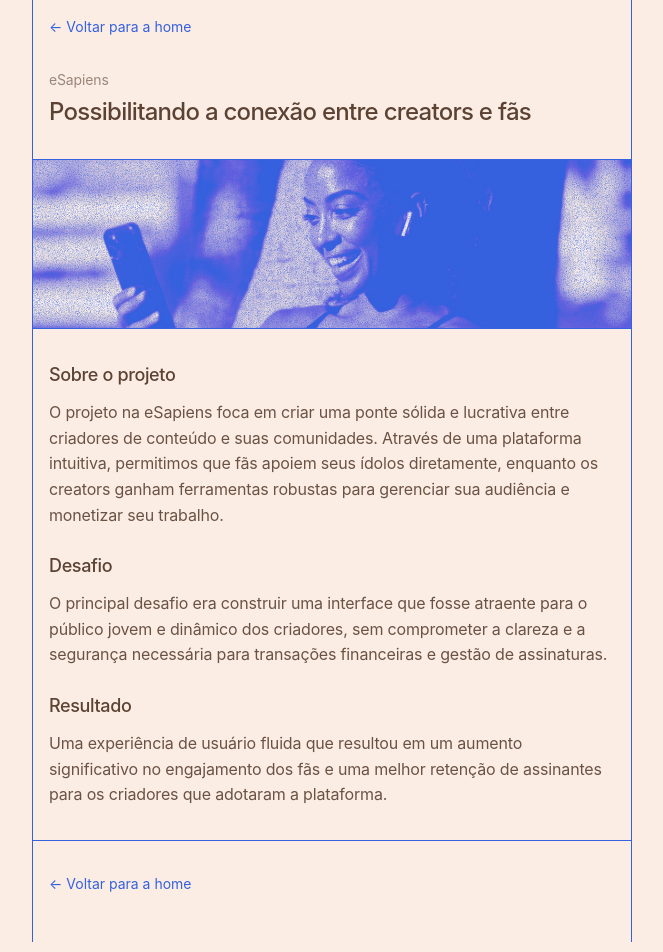
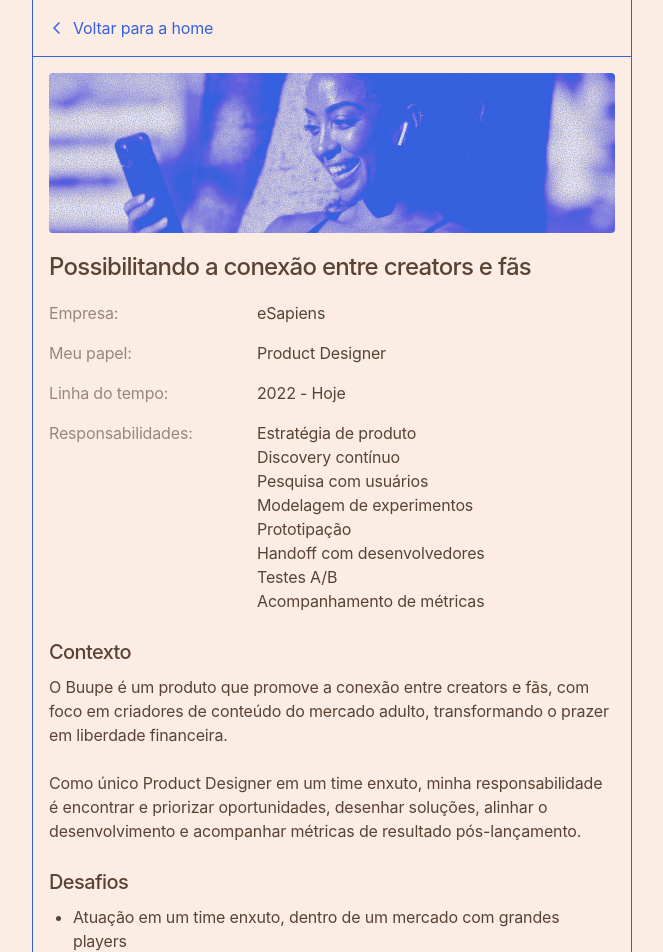
Before and after one commit to gabrielmend99/portfolio, a Next.js app in the folder portfolio/: page /projeto-esapiens in a window 1280 px wide. Shown: the top 952 px of the page, without its empty margins (308-971 px from the left). Built offline with nearby package versions, Linux system fonts and the light colour scheme.

Commit message:
uploading new files

```diff
--- a/portfolio/src/app/page.js
+++ b/portfolio/src/app/page.js
@@ -33,6 +33,7 @@ export default function Home() {
         </div>
       </header>
 
+      <main className={styles.mainContent}>
         {/* Intro */}
         <section className={styles.intro}>
           <h1 className={styles.greeting}>Oi, eu sou o Gabriel 👋</h1>
@@ -86,12 +87,13 @@ export default function Home() {
             </a>
           </div>
         </section>
+      </main>
 
       <div className={styles.divider}></div>
 
       {/* Footer */}
       <footer className={styles.footer}>
-        <p>Feito rapidinho mas com carinho por eu mesmo 🙃</p>
+        <p className={styles.footerText}>Feito rapidinho mas com carinho por eu mesmo 🙃</p>
       </footer>
     </div>
   )
--- a/portfolio/src/app/page.module.css
+++ b/portfolio/src/app/page.module.css
@@ -2,13 +2,24 @@
 .container {
   max-width: 600px;
   margin: 0 auto;
-  padding: 16px 16px 16px;
+  padding-top: 32px;
   border-left: 1px solid var(--accent);
   border-right: 1px solid var(--accent);
+  min-height: 100vh;
+  display: flex;
+  flex-direction: column;
+}
+
+.mainContent {
+  padding: 16px;
+  display: flex;
+  flex-direction: column;
+  gap: 32px;
 }
 
 /* Header */
 .header {
+  padding: 48px 16px 0;
   display: flex;
   justify-content: center;
 }
@@ -17,7 +28,6 @@
   display: flex;
   align-items: center;
   justify-content: space-between;
-  box-sizing: border-box;
   width: 100%;
 }
 
@@ -49,7 +59,6 @@
 
 .linkedinBtn:hover {
   background-color: #fff;
-  color: var(--accent);
 }
 
 .icon {
@@ -60,32 +69,32 @@
 
 /* Intro */
 .intro {
-  margin-top: 32px;
+  display: flex;
+  flex-direction: column;
+  gap: 16px;
 }
 
 .greeting {
-  font-size: 20px;
+  font-size: 24px;
   font-weight: 500;
   letter-spacing: -0.6px;
-  margin-bottom: 16px;
 }
 
 .bio {
   font-size: 16px;
   line-height: 24px;
   letter-spacing: -0.16px;
-  margin-bottom: 8px;
-}
-
-.bio:last-of-type {
-  margin-bottom: 0;
 }
 
 /* Divisor */
 .divider {
   height: 1px;
   background-color: var(--accent);
-  margin: 32px -16px;
+  width: auto;
+}
+
+.mainContent .divider {
+  margin: 0 -16px;
 }
 
 /* Seção de projetos */
@@ -106,16 +115,12 @@
   border: 1px solid var(--accent);
   border-radius: 4px;
   overflow: hidden;
-  transition: transform 0.2s ease;
+  transition: transform 0.2s ease, background-color 0.2s ease;
 }
 
 .projectCard:hover {
   transform: translateY(-2px);
   background-color: #fff;
-}
-
-.projectCard:hover .projectTitle {
-  color: var(--accent);
 }
 
 .projectImage {
@@ -129,18 +134,18 @@
   width: 100%;
   height: 100%;
   object-fit: cover;
-  object-position: center;
 }
 
 .projectInfo {
   padding: 16px;
+  display: flex;
+  flex-direction: column;
+  gap: 8px;
 }
 
 .projectCompany {
-  display: block;
   font-size: 14px;
   opacity: 0.6;
-  margin-bottom: 4px;
   letter-spacing: -0.14px;
 }
 
@@ -175,7 +180,6 @@
 .contactButtons {
   display: flex;
   gap: 16px;
-  margin-top: 8px;
 }
 
 .btn {
@@ -194,28 +198,23 @@
 
 .btn:hover {
   background-color: #fff;
-  color: var(--accent);
 }
 
 /* Footer */
 .footer {
+  padding: 16px;
   text-align: center;
-  margin-top: 32px;
+  margin-top: auto;
 }
 
-.footer p {
+.footerText {
   font-size: 12px;
-  line-height: 16px;
   letter-spacing: -0.12px;
   opacity: 0.8;
 }
 
 /* Responsivo */
 @media (max-width: 640px) {
-  .container {
-    padding: 32px 16px 16px;
-  }
-
   .contactButtons {
     flex-direction: column;
   }
--- a/portfolio/src/app/projeto-esapiens/page.js
+++ b/portfolio/src/app/projeto-esapiens/page.js
@@ -6,16 +6,17 @@ import styles from './projeto.module.css'
 export default function ProjetoEsapiens() {
   return (
     <div className={styles.container}>
+      <header className={styles.header}>
         <Link href="/" className={styles.backLink}>
-        ← Voltar para a home
+          <img src="/assets/icon-arrow-left.svg" alt="" className={styles.backIcon} />
+          Voltar para a home
         </Link>
-
-      <header className={styles.header}>
-        <span className={styles.company}>eSapiens</span>
-        <h1 className={styles.title}>Possibilitando a conexão entre creators e fãs</h1>
       </header>
 
-      <div className={styles.imageSection}>
+      <div className={styles.divider}></div>
+
+      <main className={styles.mainContent}>
+        <div className={styles.featuredImageContainer}>
           <img
             src="/assets/project-1.jpg"
             alt="Conexão entre creators e fãs"
@@ -23,39 +24,63 @@ export default function ProjetoEsapiens() {
           />
         </div>
 
-      <div className={styles.content}>
-        <section>
-          <h2 className={styles.sectionTitle}>Sobre o projeto</h2>
-          <p className={styles.text}>
-            O projeto na eSapiens foca em criar uma ponte sólida e lucrativa entre criadores de conteúdo e suas comunidades.
-            Através de uma plataforma intuitiva, permitimos que fãs apoiem seus ídolos diretamente,
-            enquanto os creators ganham ferramentas robustas para gerenciar sua audiência e monetizar seu trabalho.
-          </p>
+        <h1 className={styles.title}>Possibilitando a conexão entre creators e fãs</h1>
+
+        <section className={styles.summarySection}>
+          <div className={styles.summaryRow}>
+            <span className={styles.summaryLabel}>Empresa:</span>
+            <span className={styles.summaryValue}>eSapiens</span>
+          </div>
+          <div className={styles.summaryRow}>
+            <span className={styles.summaryLabel}>Meu papel:</span>
+            <span className={styles.summaryValue}>Product Designer</span>
+          </div>
+          <div className={styles.summaryRow}>
+            <span className={styles.summaryLabel}>Linha do tempo:</span>
+            <span className={styles.summaryValue}>2022 - Hoje</span>
+          </div>
+          <div className={styles.summaryRow}>
+            <span className={styles.summaryLabel}>Responsabilidades:</span>
+            <div className={styles.summaryValue}>
+              <ul className={styles.summaryList}>
+                <li>Estratégia de produto</li>
+                <li>Discovery contínuo</li>
+                <li>Pesquisa com usuários</li>
+                <li>Modelagem de experimentos</li>
+                <li>Prototipação</li>
+                <li>Handoff com desenvolvedores</li>
+                <li>Testes A/B</li>
+                <li>Acompanhamento de métricas</li>
+              </ul>
+            </div>
+          </div>
         </section>
 
         <section>
-          <h2 className={styles.sectionTitle}>Desafio</h2>
-          <p className={styles.text}>
-            O principal desafio era construir uma interface que fosse atraente para o público jovem e dinâmico dos criadores,
-            sem comprometer a clareza e a segurança necessária para transações financeiras e gestão de assinaturas.
-          </p>
+          <h2 className={styles.sectionTitle}>Contexto</h2>
+          <div className={styles.textContent}>
+            <p>O Buupe é um produto que promove a conexão entre creators e fãs, com foco em criadores de conteúdo do mercado adulto, transformando o prazer em liberdade financeira.</p>
+            <br />
+            <p>Como único Product Designer em um time enxuto, minha responsabilidade é encontrar e priorizar oportunidades, desenhar soluções, alinhar o desenvolvimento e acompanhar métricas de resultado pós-lançamento.</p>
+          </div>
         </section>
 
         <section>
-          <h2 className={styles.sectionTitle}>Resultado</h2>
-          <p className={styles.text}>
-            Uma experiência de usuário fluida que resultou em um aumento significativo no engajamento dos fãs
-            e uma melhor retenção de assinantes para os criadores que adotaram a plataforma.
-          </p>
+          <h2 className={styles.sectionTitle}>Desafios</h2>
+          <ul className={styles.challengesList}>
+            <li>Atuação em um time enxuto, dentro de um mercado com grandes players</li>
+            <li>Descobrir e priorizar demandas de dois lados: fãs e creators</li>
+            <li>Trabalhar com foco em crescimento, levando um produto da fase de product-market fit para a maturidade</li>
+            <li>Concretizar um rebranding sem impactar negativamente a percepção dos usuários</li>
+            <li>Trabalhar em um produto estigmatizado, com diversas restrições</li>
+          </ul>
         </section>
-      </div>
+      </main>
 
       <div className={styles.divider}></div>
 
       <footer className={styles.footer}>
-        <Link href="/" className={styles.backLink}>
-          ← Voltar para a home
-        </Link>
+        <p className={styles.footerText}>Feito rapidinho mas com carinho por eu mesmo 🙃</p>
       </footer>
     </div>
   )
--- a/portfolio/src/app/projeto-esapiens/projeto.module.css
+++ b/portfolio/src/app/projeto-esapiens/projeto.module.css
@@ -1,10 +1,18 @@
 .container {
   max-width: 600px;
   margin: 0 auto;
-  padding: 16px;
   border-left: 1px solid var(--accent);
   border-right: 1px solid var(--accent);
   min-height: 100vh;
+  display: flex;
+  flex-direction: column;
+}
+
+.header {
+  padding: 16px;
+  display: flex;
+  align-items: center;
+  gap: 16px;
 }
 
 .backLink {
@@ -12,8 +20,8 @@
   align-items: center;
   gap: 8px;
   color: var(--accent);
-  font-size: 14px;
-  margin-bottom: 32px;
+  font-size: 16px;
+  letter-spacing: -0.16px;
   transition: opacity 0.2s ease;
 }
 
@@ -21,64 +29,125 @@
   opacity: 0.7;
 }
 
-.header {
-  margin-bottom: 32px;
+.backIcon {
+  width: 16px;
+  height: 16px;
 }
 
-.company {
-  display: block;
-  font-size: 14px;
-  opacity: 0.6;
-  margin-bottom: 8px;
-  letter-spacing: -0.14px;
+.divider {
+  height: 1px;
+  background-color: var(--accent);
+  width: 100%;
+}
+
+.mainContent {
+  padding: 16px;
+  display: flex;
+  flex-direction: column;
+  gap: 16px;
+}
+
+.featuredImageContainer {
+  height: 160px;
+  width: 100%;
+  border-radius: 4px;
+  overflow: hidden;
+  position: relative;
+}
+
+.projectImage {
+  width: 100%;
+  height: 100%;
+  object-fit: cover;
 }
 
 .title {
   font-size: 24px;
   font-weight: 500;
+  color: var(--text-primary);
   letter-spacing: -0.72px;
-  line-height: 1.2;
 }
 
-.imageSection {
-  margin: 0 -16px 32px;
-  border-top: 1px solid var(--accent);
-  border-bottom: 1px solid var(--accent);
+.summarySection {
+  display: flex;
+  flex-direction: column;
+  gap: 16px;
+  font-size: 16px;
+  line-height: 24px;
+  letter-spacing: -0.16px;
 }
 
-.projectImage {
-  width: 100%;
-  height: auto;
-  display: block;
+.summaryRow {
+  display: flex;
+  gap: 8px;
 }
 
-.content {
-  display: flex;
-  flex-direction: column;
-  gap: 24px;
+.summaryLabel {
+  width: 200px;
+  opacity: 0.6;
+  flex-shrink: 0;
+}
+
+.summaryValue {
+  flex: 1;
+}
+
+.summaryList {
+  margin: 0;
+  padding: 0;
+  list-style: none;
 }
 
 .sectionTitle {
-  font-size: 18px;
+  font-size: 20px;
   font-weight: 500;
-  margin-bottom: 12px;
-  letter-spacing: -0.36px;
+  letter-spacing: -0.6px;
+  margin-top: 8px;
+  margin-bottom: 8px;
 }
 
-.text {
+.textContent {
   font-size: 16px;
-  line-height: 1.6;
+  line-height: 24px;
   letter-spacing: -0.16px;
-  opacity: 0.9;
 }
 
-.divider {
-  height: 1px;
-  background-color: var(--accent);
-  margin: 32px -16px;
+.challengesList {
+  margin: 0;
+  padding-left: 24px;
+  display: flex;
+  flex-direction: column;
+  gap: 4px;
+}
+
+.challengesList li {
+  font-size: 16px;
+  line-height: 24px;
+  letter-spacing: -0.16px;
+}
+
+.footer {
+  padding: 16px;
+  text-align: center;
+  margin-top: auto;
+}
+
+.footerText {
+  font-size: 12px;
+  letter-spacing: -0.12px;
+  opacity: 0.8;
 }
 
 @media (max-width: 640px) {
+  .summaryRow {
+    flex-direction: column;
+    gap: 4px;
+  }
+
+  .summaryLabel {
+    width: 100%;
+  }
+
   .title {
     font-size: 20px;
   }
```
Also changed, not shown: portfolio/public/assets/icon-arrow-left.svg (added). Lines whose indentation alone changed are shown as unchanged.
